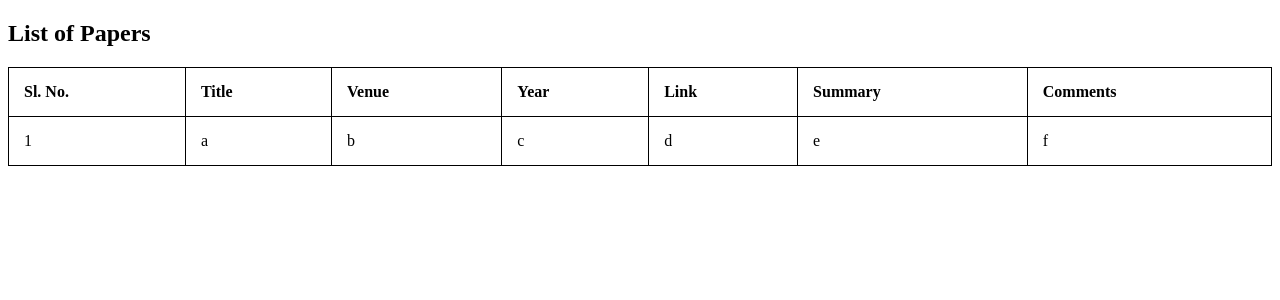
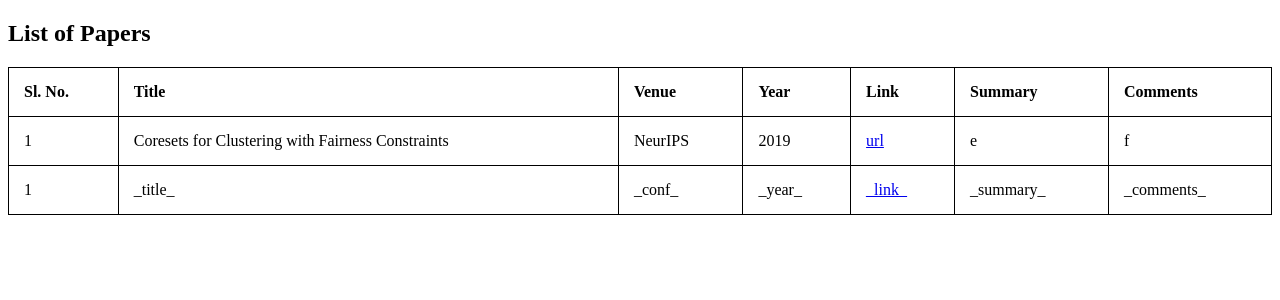
Before and after one commit to Souvic/Souvic.github.io, a Jekyll site: the page fair_ai_gourab.html, which Jekyll copies as it is, in a window 1280 px wide. Shown: the top 300 px of the page. Built offline with Jekyll 4.4.1, drawn with Linux system fonts in a browser that asks for light colours.

Commit message:
Update fair_ai_gourab.html

```diff
--- a/fair_ai_gourab.html
+++ b/fair_ai_gourab.html
@@ -32,14 +32,22 @@ table#t01 {
   </tr>
   <tr>
     <td>1</td>
-    <td>a</td>
-    <td>b</td>
-    <td>c</td>
-    <td>d</td>
+    <td>Coresets for Clustering with Fairness Constraints</td>
+    <td>NeurIPS</td>
+    <td>2019</td>
+    <td><a href=”https://arxiv.org/abs/1906.08484”>url</a></td>
     <td>e</td>
     <td>f</td>
   </tr>
-
+  <tr>
+    <td>1</td>
+    <td>_title_</td>
+    <td>_conf_</td>
+    <td>_year_</td>
+    <td><a href=””>_link_</a></td>
+    <td>_summary_</td>
+    <td>_comments_</td>
+  </tr>
 </table>
 
 </body>
```
